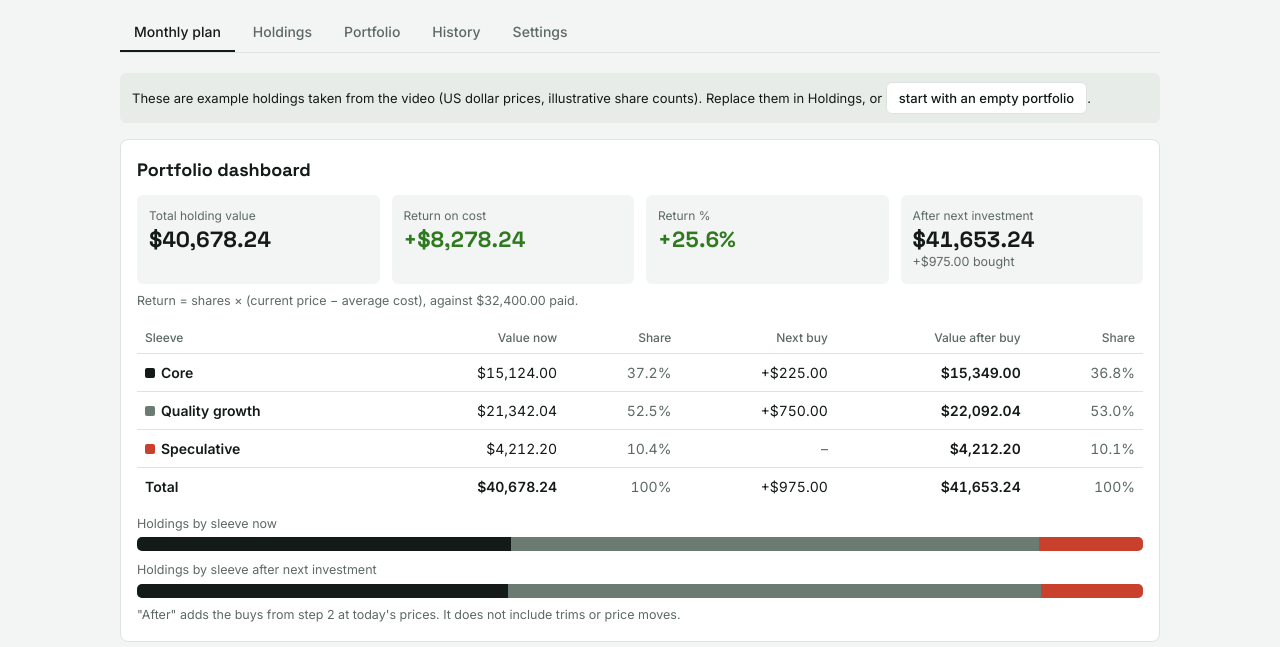
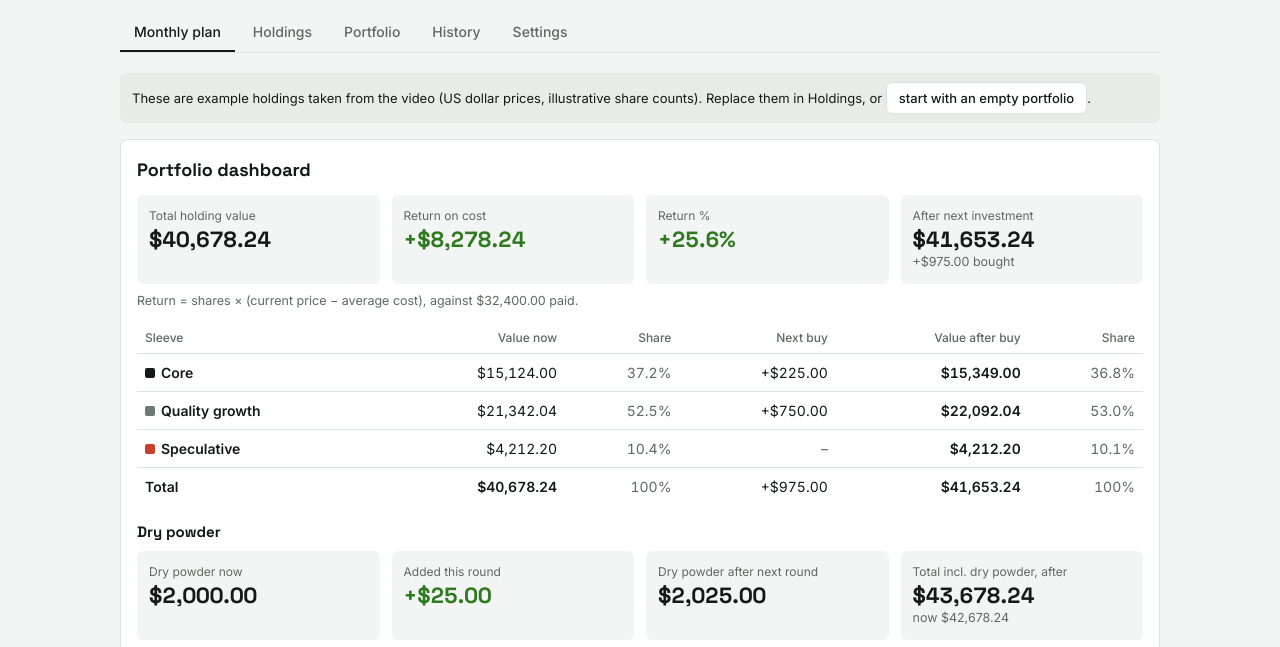
Before and after one commit to 999ACE/dca-tracker, a plain HTML site: page index.html in a window 1280 px wide. Shown: the part 91-738 px from the top of the page. Drawn offline with Linux system fonts and the light colour scheme.

Commit message:
Add files via upload

```diff
--- a/index.html
+++ b/index.html
@@ -409,6 +409,7 @@ code { font-family: ui-monospace, Menlo, Consolas, monospace; background: var(--
     P.rows.forEach(function (r) { buys[r.layer] += r.amt; });
     var after = { core: T.byLayer.core + buys.core, quality: T.byLayer.quality + buys.quality, spec: T.byLayer.spec + buys.spec };
     var afterAll = T.all + P.total;
+    var dryAfter = (S.dry || 0) + P.dryChange;
     function share(v, tot) { return tot > 0 ? v / tot * 100 : 0; }
     function stack(vals, tot, label) {
       return '<div class="small muted" style="margin:10px 0 4px">' + label + '</div><div class="bar" style="height:14px;display:flex" role="img" aria-label="' + esc(label) + '">' +
@@ -425,6 +426,11 @@ code { font-family: ui-monospace, Menlo, Consolas, monospace; background: var(--
       '<p class="small muted" style="margin-top:8px">Return = shares × (current price − average cost), against ' + money(cost) + ' paid.' + (missing ? " " + missing + (missing > 1 ? " holdings are" : " holding is") + " left out of the return because average cost or price is missing." : "") + "</p>" +
       '<div class="tablewrap" style="margin-top:12px"><table><thead><tr><th>Sleeve</th><th class="r">Value now</th><th class="r">Share</th><th class="r">Next buy</th><th class="r">Value after buy</th><th class="r">Share</th></tr></thead><tbody>' + rows +
       '<tr><td><b>Total</b></td><td class="r"><b>' + money(T.all) + '</b></td><td class="r muted">100%</td><td class="r">' + (P.total > 0 ? "+" + money(P.total) : "–") + '</td><td class="r"><b>' + money(afterAll) + '</b></td><td class="r muted">100%</td></tr></tbody></table></div>' +
+      '<h3 style="margin:16px 0 8px">Dry powder</h3><div class="grid">' +
+      '<div class="tile"><div class="k">Dry powder now</div><div class="v">' + money(S.dry || 0) + '</div></div>' +
+      '<div class="tile"><div class="k">' + (P.dryChange >= 0 ? "Added this round" : "Used this round") + '</div><div class="v" style="color:' + (P.dryChange >= 0 ? "var(--go)" : "var(--slow)") + '">' + (P.dryChange >= 0 ? "+" : "-") + money(Math.abs(P.dryChange)) + '</div></div>' +
+      '<div class="tile"><div class="k">Dry powder after next round</div><div class="v">' + money(dryAfter) + '</div></div>' +
+      '<div class="tile"><div class="k">Total incl. dry powder, after</div><div class="v">' + money(afterAll + dryAfter) + '</div><div class="small muted">now ' + money(T.all + (S.dry || 0)) + "</div></div></div>" +
       stack(T.byLayer, T.all, "Holdings by sleeve now") + stack(after, afterAll, "Holdings by sleeve after next investment") +
       '<p class="small muted" style="margin-top:8px">"After" adds the buys from step 2 at today\'s prices. It does not include trims or price moves.</p></section>';
   }
```
